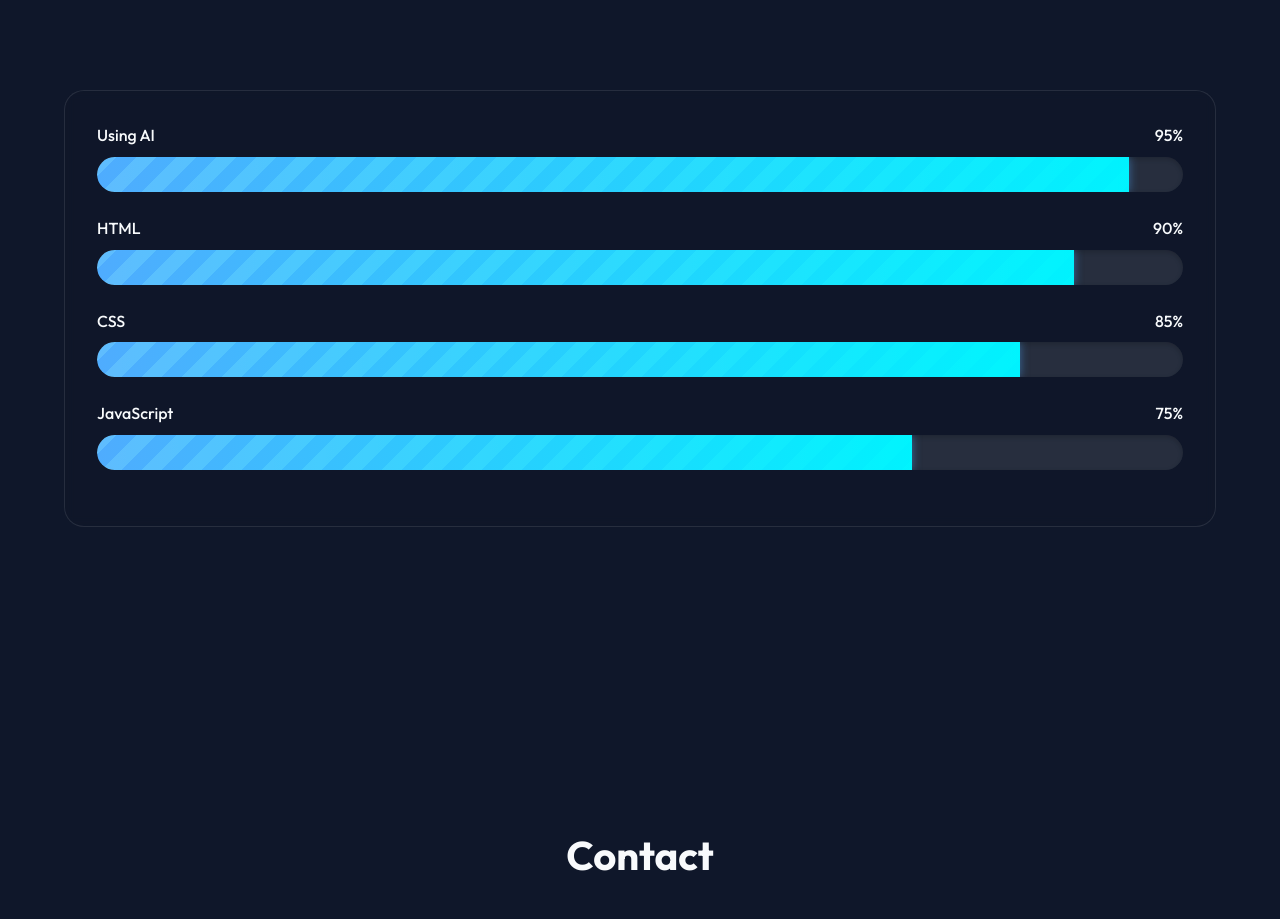
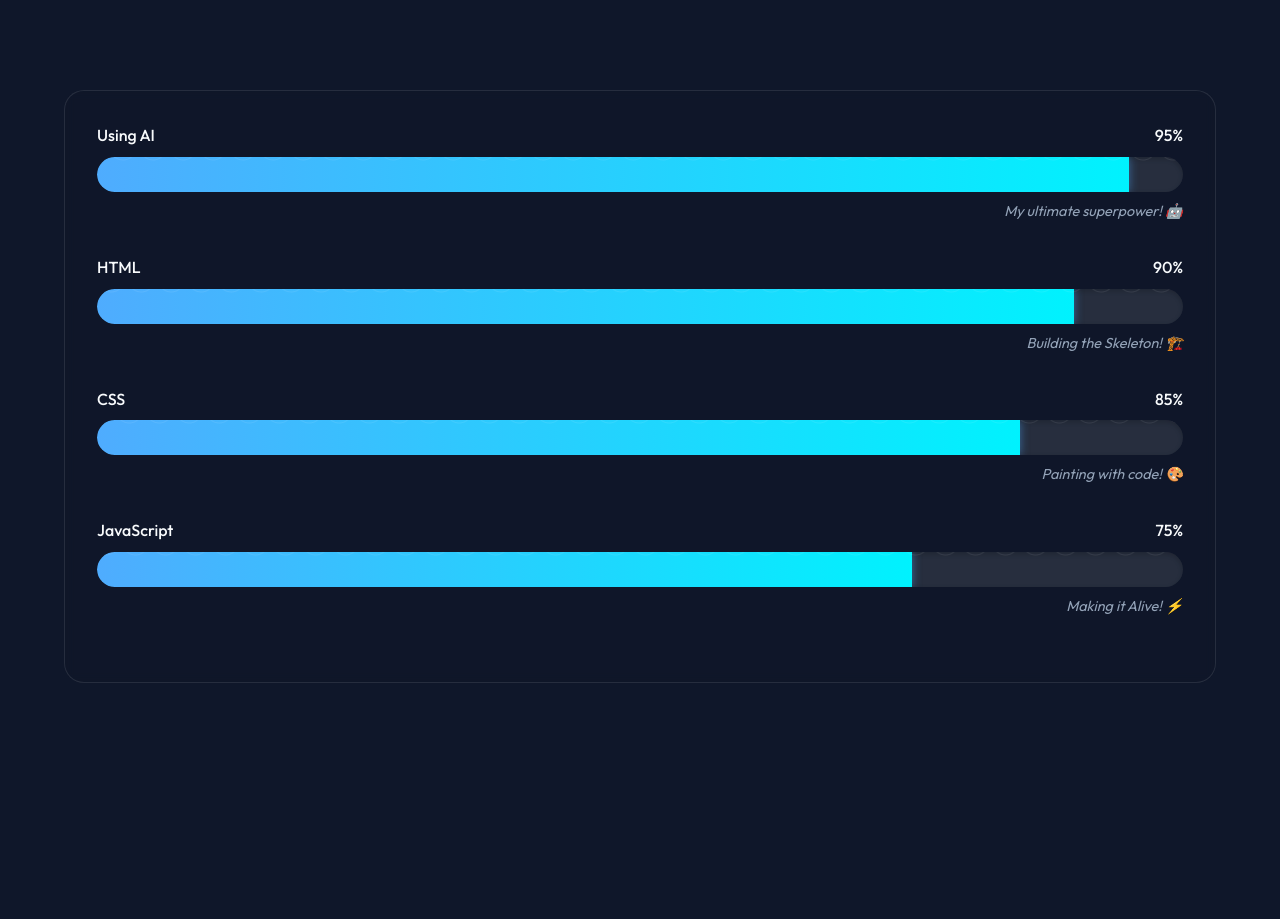
Before and after one commit to Vihaan67/ai-chatbot, a plain HTML site: page index.html in a window 1280 px wide. Shown: the part 2660-3579 px from the top of the page. Drawn offline with nearby package versions, Linux system fonts and the light colour scheme.

Commit message:
Feat: Add meaningful wave animation and skill captions

```diff
--- a/css/style.css
+++ b/css/style.css
@@ -284,7 +284,7 @@ footer {
 }
 
 .skill-container {
-    margin-bottom: 1.5rem;
+    margin-bottom: 2rem;
 }
 
 .skill-label {
@@ -293,6 +293,14 @@ footer {
     margin-bottom: 0.5rem;
     font-weight: 500;
     color: var(--text-primary);
+}
+
+.skill-caption {
+    font-size: 0.9rem;
+    color: var(--text-secondary);
+    font-style: italic;
+    margin-top: 0.5rem;
+    text-align: right;
 }
 
 .skill-bar {
@@ -317,25 +325,44 @@ footer {
     transform-origin: left;
 }
 
-/* Water / Wave Effect */
+/* Water / Wave Effect - "Distinct Waves" */
 .liquid-fill::before {
     content: '';
     position: absolute;
-    top: 0;
+    top: -10px;
     left: 0;
+    right: 0;
     bottom: 0;
+    width: 200%;
+    /* Double width for smooth loop */
+    background-repeat: repeat-x;
+    background-image: radial-gradient(circle at 10px -5px,
+            transparent 12px,
+            rgba(255, 255, 255, 0.3) 13px,
+            transparent 14px);
+    background-size: 20px 20px;
+    animation: waveFlow 2s linear infinite;
+    mix-blend-mode: overlay;
+    opacity: 0.8;
+}
+
+/* Second wave layer for depth */
+.liquid-fill::after {
+    content: '';
+    position: absolute;
+    top: -5px;
+    left: 0;
     right: 0;
-    background: linear-gradient(135deg,
-            rgba(255, 255, 255, 0.2) 25%,
-            rgba(255, 255, 255, 0) 25%,
-            rgba(255, 255, 255, 0) 50%,
-            rgba(255, 255, 255, 0.2) 50%,
-            rgba(255, 255, 255, 0.2) 75%,
-            rgba(255, 255, 255, 0) 75%,
-            rgba(255, 255, 255, 0) 100%);
-    background-size: 40px 40px;
-    animation: flow 1s linear infinite;
-    mix-blend-mode: overlay;
+    bottom: 0;
+    width: 200%;
+    background-repeat: repeat-x;
+    background-image: radial-gradient(circle at 10px -5px,
+            transparent 12px,
+            rgba(255, 255, 255, 0.15) 13px,
+            transparent 14px);
+    background-size: 30px 20px;
+    animation: waveFlow 3s linear infinite reverse;
+    opacity: 0.6;
 }
 
 @keyframes slideIn {
@@ -348,12 +375,12 @@ footer {
     }
 }
 
-@keyframes flow {
+@keyframes waveFlow {
     0% {
-        background-position: 0 0;
+        transform: translateX(0);
     }
 
     100% {
-        background-position: 40px 0;
+        transform: translateX(-50%);
     }
 }
--- a/index.html
+++ b/index.html
@@ -191,6 +191,7 @@
                     <div class="skill-bar">
                         <div class="liquid-fill" style="width: 95%;"></div>
                     </div>
+                    <div class="skill-caption">My ultimate superpower! 🤖</div>
                 </div>
 
                 <div class="skill-container">
@@ -201,6 +202,7 @@
                     <div class="skill-bar">
                         <div class="liquid-fill" style="width: 90%; animation-delay: 0.2s;"></div>
                     </div>
+                    <div class="skill-caption">Building the Skeleton! 🏗️</div>
                 </div>
 
                 <div class="skill-container">
@@ -211,6 +213,7 @@
                     <div class="skill-bar">
                         <div class="liquid-fill" style="width: 85%; animation-delay: 0.4s;"></div>
                     </div>
+                    <div class="skill-caption">Painting with code! 🎨</div>
                 </div>
 
                 <div class="skill-container">
@@ -221,6 +224,7 @@
                     <div class="skill-bar">
                         <div class="liquid-fill" style="width: 75%; animation-delay: 0.6s;"></div>
                     </div>
+                    <div class="skill-caption">Making it Alive! ⚡</div>
                 </div>
             </div>
         </section>
```
